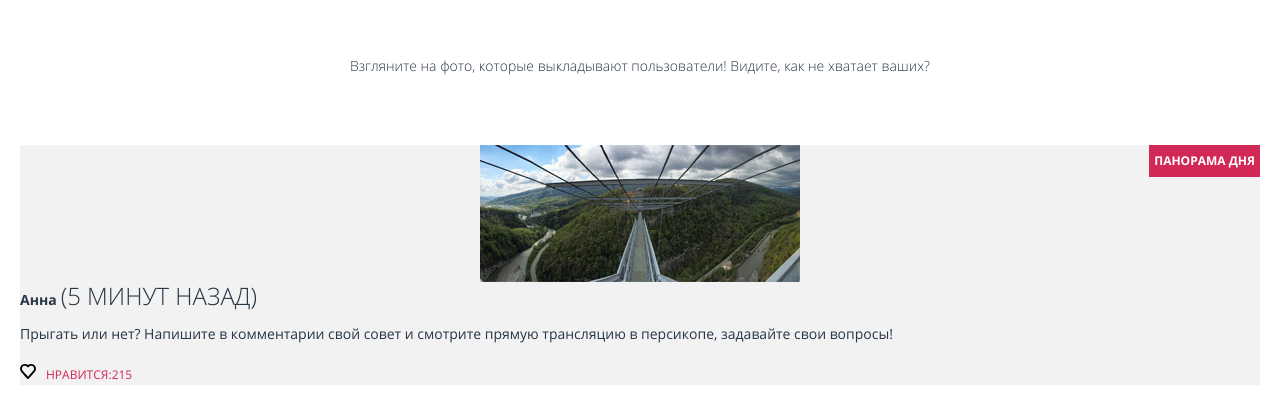
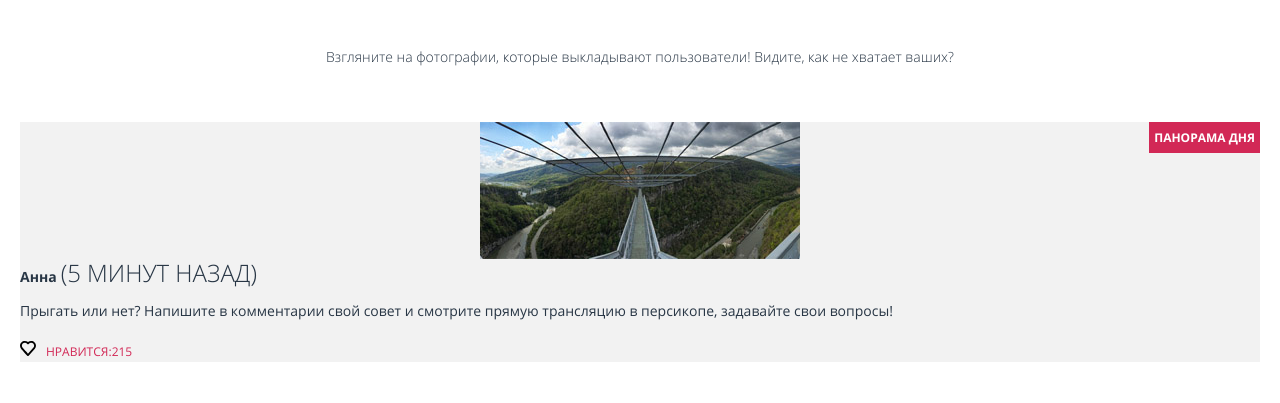
Before and after one commit to zeckson/125753-pink, a website: page photo.html in a window 1280 px wide. Shown: the part 397-800 px from the top of the page. Drawn offline with nearby package versions, Linux system fonts and the light colour scheme; files that its build step writes are made by us from their sources; files whose address does not match are found by name.

Commit message:
.about photo

```diff
--- a/photo.html
+++ b/photo.html
@@ -49,8 +49,9 @@
     <div class="about__title  about__title-photo">
       <h2>Фотографии пользователей</h2>
     </div>
-    <div class="about__description"><p>Взгляните на фото, которые выкладывают пользователи! Видите, как не хватает
-      ваших?</p></div>
+    <div class="about__description">
+      <p>Взгляните на фотографии, которые выкладывают пользователи! Видите, как не хватает ваших?</p>
+    </div>
   </section>
   <section class="photos">
     <article class="post">
@@ -180,8 +181,12 @@
 </main>
 
 <footer class="footer">
+  <div class="footer__end">
     <div class="footer__logo">
+      <picture>
+        <source media="(min-width: 1200px)" srcset="img/logo-pink-blue-desktop.svg">
         <img src="img/logo-pink-blue-mobile.svg" alt="Logo" width="144" height="96">
+      </picture>
     </div>
     <div class="footer__social">
       <a href="#" class="footer__social-link footer__social-link--twi"><img src="img/icon-twitter.svg" alt="Twitter"
@@ -197,6 +202,7 @@
         <img src="img/logo-htmlacademy.svg" alt="HTML Academy" width="32" height="34">
       </a>
     </div>
+  </div>
 </footer>
 
 </body>
--- a/sass/about.scss
+++ b/sass/about.scss
@@ -103,17 +103,15 @@
 }
 
 .about__description {
-  @include light-text(14px);
+  @include light-text(14px, 2.2em);
 
   margin: 0;
-  padding: 40px 20px;
+  padding: 31px 40px 25px;
 
   text-align: center;
 
   color: $grey;
   background: $white;
-
-  line-height: 30px;
 }
 
 @media #{$tablet-width} {
```
Also changed, not shown: form.html (+5 -0 lines). Lines whose indentation alone changed are shown as unchanged.
